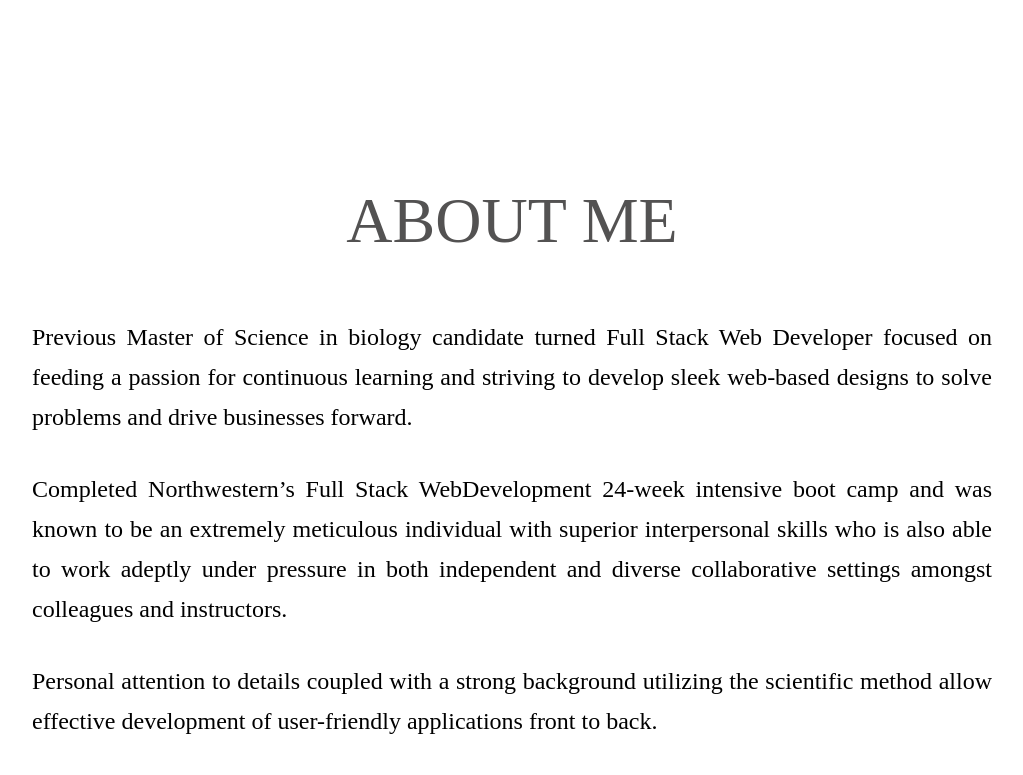
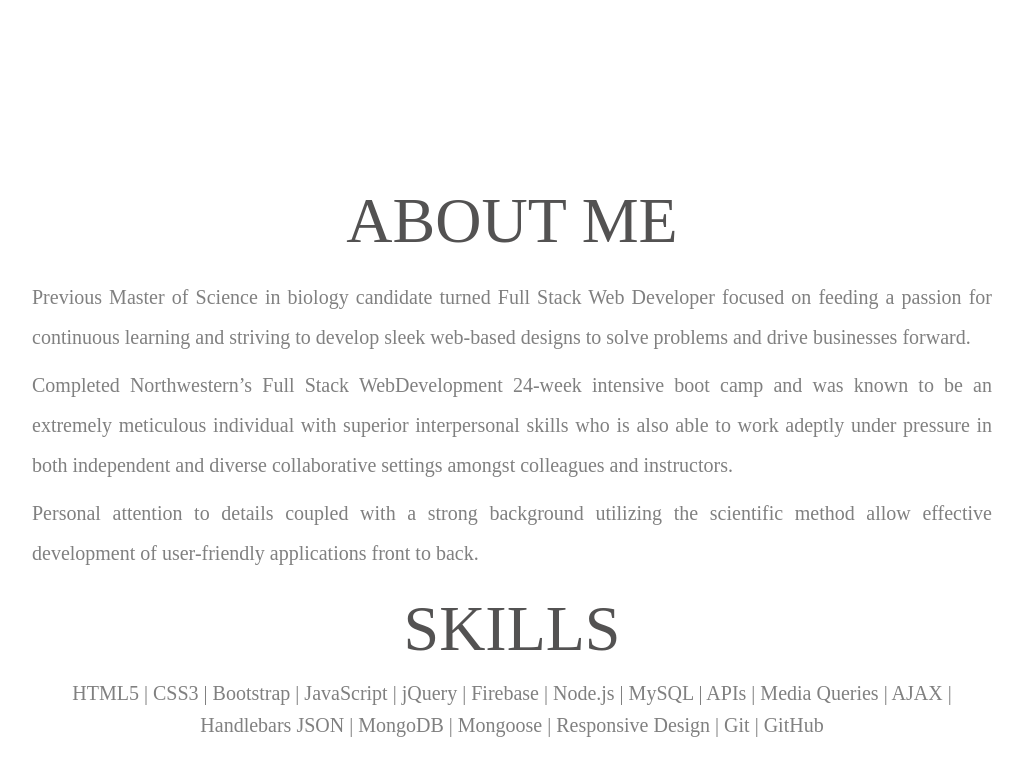
Before and after one commit to morris-leaha/Personal-Portfolio, a plain HTML site: page index.html in a window 1280 px wide. Shown: the part 663-1438 px from the top of the page, without its empty margins (128-1151 px from the left). Drawn offline with nearby package versions, Linux system fonts and the light colour scheme; a web font is replaced by a local one.

Commit message:
[index.html] added skills to 'about me'

```diff
--- a/assets/css/style.css
+++ b/assets/css/style.css
@@ -251,7 +251,7 @@ hr {
 }
 
 .about-header {
-    padding: 2.5rem 0 2rem 0;
+    padding: 2.5rem 0 1rem 0;
 }
 
 h2 {
@@ -260,10 +260,23 @@ h2 {
 
 .about-text > p {
     line-height: 2.5rem;
-    font-size: 24px;
+    font-size: 20px;
     text-align: justify;
-    margin-top: 2rem;
+    margin-top: 0.5rem;
+    color: rgb(128, 128, 128);
 }
+
+.skills > p {
+    text-align: center;
+    font-size: 20px;
+    line-height: 2rem;
+    color: rgb(128, 128, 128);
+}
+
+.skills-header {
+    padding: 1.5rem 0 1rem 0;
+}
+
 
 /* ========== PORTFOLIO SECTION ========== */
 
--- a/index.html
+++ b/index.html
@@ -69,9 +69,6 @@
             </header>
 
             <div class="about-text">
-                <ul>
-
-                </ul>
                 <p>
                     Previous Master of Science in biology candidate turned Full Stack Web Developer focused on
                     feeding a passion for continuous learning and striving to develop sleek web-based designs to
@@ -86,6 +83,13 @@
                 <p>
                     Personal attention to details coupled with a strong background utilizing the scientific method allow
                     effective development of user-friendly applications front to back.
+                </p>
+            </div>
+
+            <div class="skills">
+                <h1 class="skills-header">Skills</h1>
+                <p>
+                    HTML5 | CSS3 | Bootstrap | JavaScript | jQuery | Firebase | Node.js | MySQL | APIs | Media Queries | AJAX | Handlebars JSON | MongoDB | Mongoose | Responsive Design | Git | GitHub
                 </p>
             </div>
         </div>
```
